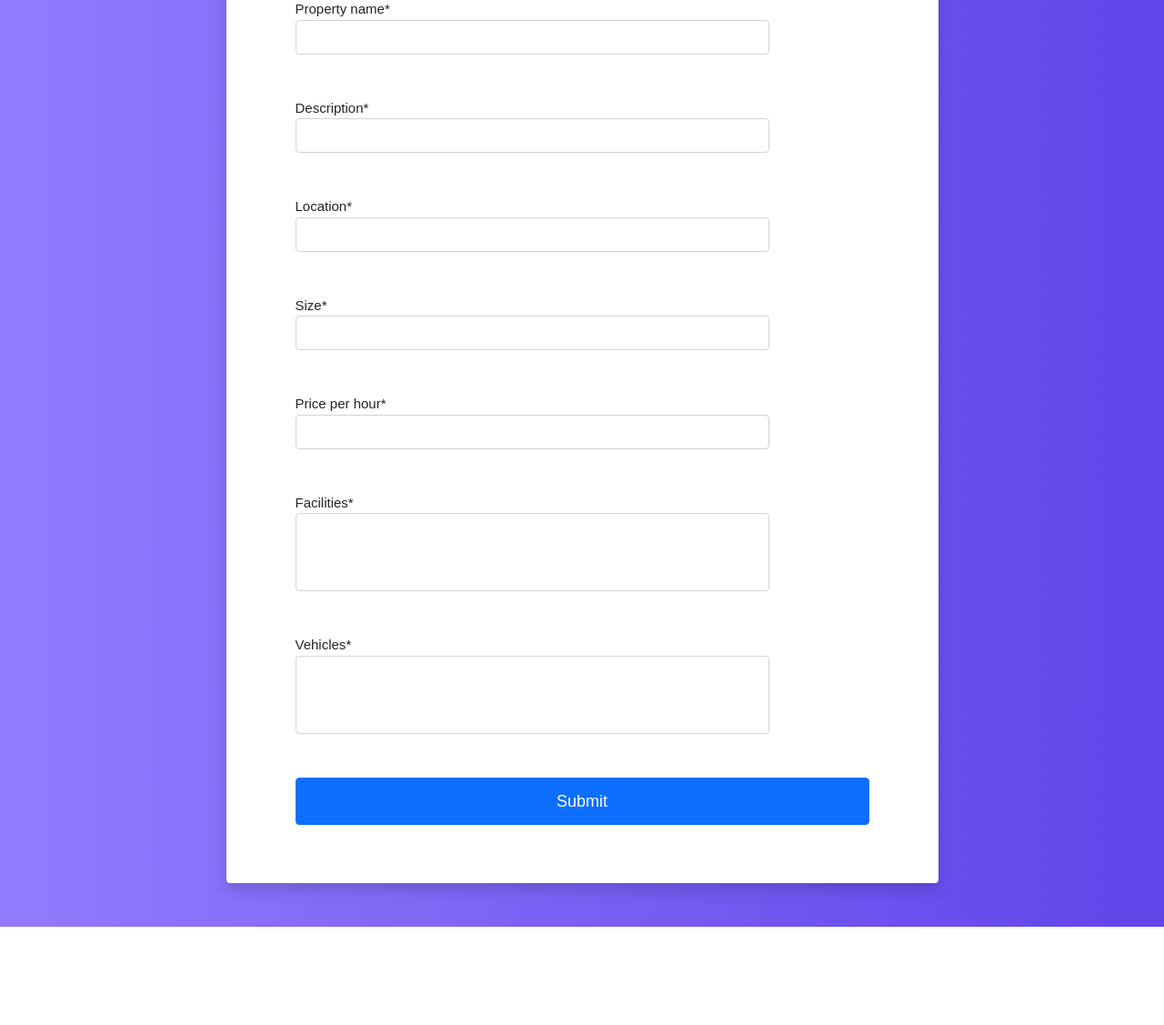
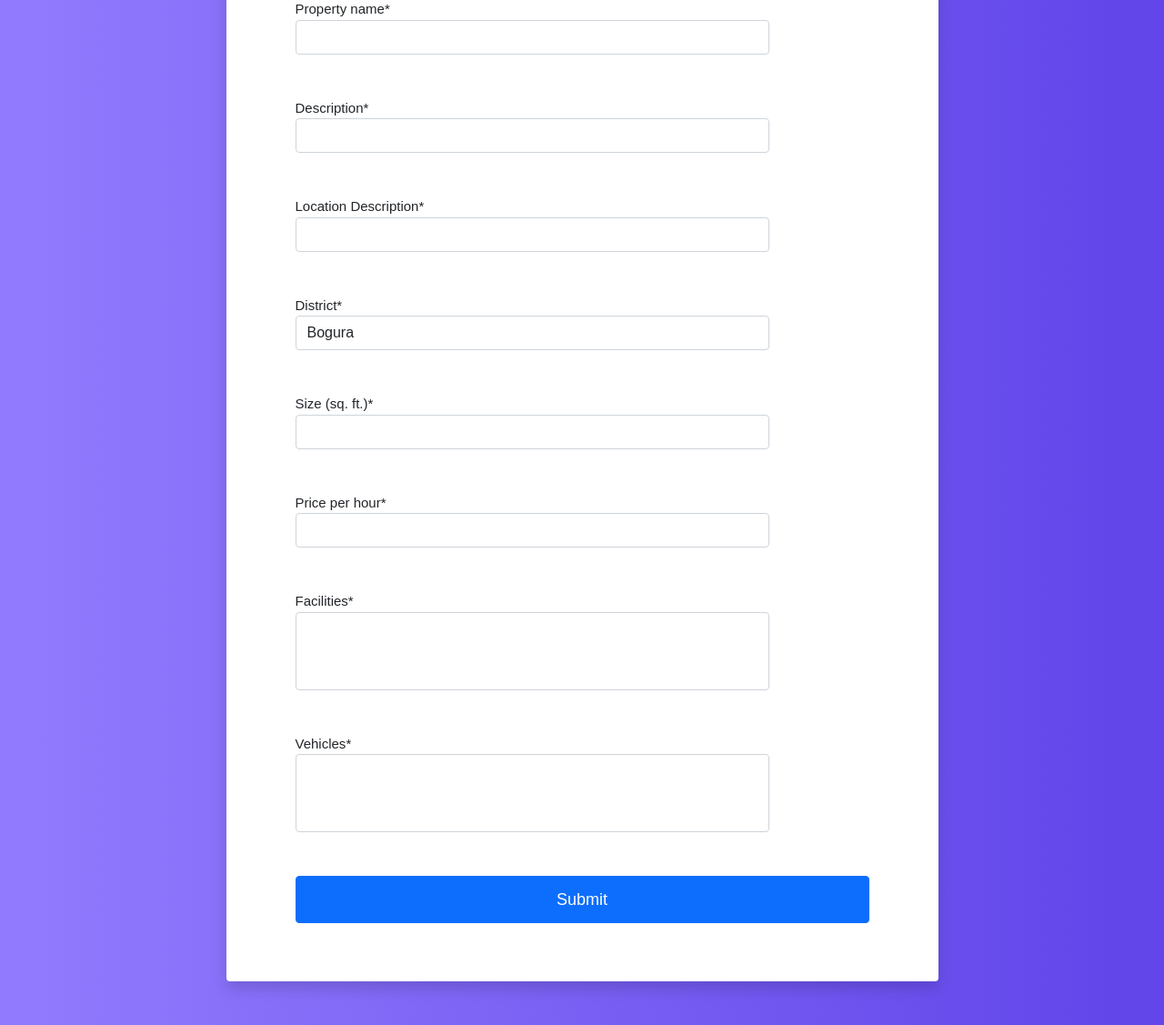
Before and after one commit to ArifShariar/Spacey, a Django app: template templates/host/garage_host.html in a window 1280 px wide. Shown: the part 204-1331 px from the top of the page at 91% size. Before the commit the page ends 1223 px from the top, so only its background shows below. Run offline with Django 4.2, Linux system fonts and the light colour scheme; the template is opened without the code that fills it: values that come from a table or form of the project are taken from there, others are empty; some libraries are stand-ins or nearby versions.

Commit message:
Added location in users and district in hosting

```diff
--- a/Property/forms.py
+++ b/Property/forms.py
@@ -4,28 +4,56 @@ from .models import *
 
 
 class HostPersonalRoomForm(forms.ModelForm):
+
+    def __init__(self, *args, **kwargs):
+        super(HostPersonalRoomForm, self).__init__(*args, **kwargs)
+        self.fields['location'].label = 'Location Description'
+        self.fields['location_district'].label = 'District'
+        self.fields['size'].label = 'Size (sq. ft.)'
+
     class Meta:
         model = Personal
-        fields = ('user_id', 'property_name', 'description', 'location', 'size', 'facilities',
+        fields = ('user_id', 'property_name', 'description', 'location', 'location_district', 'size', 'facilities',
                   'price_per_day', 'rooms')
 
 
 class HostBusinessStorageForm(forms.ModelForm):
+
+    def __init__(self, *args, **kwargs):
+        super(HostBusinessStorageForm, self).__init__(*args, **kwargs)
+        self.fields['location'].label = 'Location Description'
+        self.fields['location_district'].label = 'District'
+        self.fields['size'].label = 'Size (sq. ft.)'
+
     class Meta:
         model = Business
-        fields = ('user_id', 'property_name', 'description', 'location', 'size', 'facilities',
+        fields = ('user_id', 'property_name', 'description', 'location', 'location_district', 'size', 'facilities',
                   'price_per_day', 'rooms')
 
 
 class HostClimateControlledStorageForm(forms.ModelForm):
+
+    def __init__(self, *args, **kwargs):
+        super(HostClimateControlledStorageForm, self).__init__(*args, **kwargs)
+        self.fields['location'].label = 'Location Description'
+        self.fields['location_district'].label = 'District'
+        self.fields['size'].label = 'Size (sq. ft.)'
+
     class Meta:
         model = ClimateControlled
-        fields = ('user_id', 'property_name', 'description', 'location', 'size', 'facilities',
+        fields = ('user_id', 'property_name', 'description', 'location', 'location_district', 'size', 'facilities',
                   'price_per_day', 'machinery')
 
 
 class HostGarageForm(forms.ModelForm):
+
+    def __init__(self, *args, **kwargs):
+        super(HostGarageForm, self).__init__(*args, **kwargs)
+        self.fields['location'].label = 'Location Description'
+        self.fields['location_district'].label = 'District'
+        self.fields['size'].label = 'Size (sq. ft.)'
+
     class Meta:
         model = Garage
-        fields = ('user_id', 'property_name', 'description', 'location', 'size', 'facilities',
+        fields = ('user_id', 'property_name', 'description', 'location', 'location_district', 'size', 'facilities',
                   'price_per_hour', 'vehicles')
--- a/Property/models.py
+++ b/Property/models.py
@@ -1,15 +1,32 @@
 from django.db import models
-
 
 # Create your models here.
 # storage is declared as abstract class
 # other classes like personal room ,business storage, garage and climate controlled
 # will inherit from this Storage Base class
+
+location_choices = [
+    ('Bogura', 'Bogura'),
+    ('Cox\'s Bazar', 'Cox\'s Bazar'),
+    ('Dhaka', 'Dhaka'),
+    ('Chittagong', 'Chittagong'),
+    ('Khulna', 'Khulna'),
+    ('Rajshahi', 'Rajshahi'),
+    ('Sylhet', 'Sylhet'),
+    ('Rangpur', 'Rangpur'),
+    ('Mymensingh', 'Mymensingh'),
+    ('Barisal', 'Barisal'),
+    ('Dinajpur', 'Dinajpur'),
+    ('Comilla', 'Comilla'),
+]
+
+
 class Storage(models.Model):
     user_id = models.ForeignKey('User.User', on_delete=models.CASCADE)
     property_name = models.CharField(max_length=100)
     description = models.CharField(max_length=100)
-    location = models.CharField(max_length=255)
+    location = models.CharField(max_length=100)
+    location_district = models.CharField(max_length=255, choices=location_choices, default='none')
     size = models.IntegerField()
     # TODO: ADD IMAGE FIELD
     created_at = models.DateTimeField(auto_now_add=True)
--- a/User/views.py
+++ b/User/views.py
@@ -48,6 +48,7 @@ def register(request):
             nid_number = form.cleaned_data['nid_number']
             date_of_birth = form.cleaned_data['date_of_birth']
             phone_number = form.cleaned_data['phone_number']
+            location = form.cleaned_data['location']
 
             existing_user = User.objects.filter(Q(email=email) | Q(nid_number=nid_number))
             if existing_user:
@@ -55,7 +56,7 @@ def register(request):
                 return render(request, 'auth/register.html', context)
             else:
                 new_user = User(name=user_name, email=email, password=password, nid_number=nid_number,
-                                date_of_birth=date_of_birth, phone_number=phone_number)
+                                date_of_birth=date_of_birth, phone_number=phone_number, location=location)
                 new_user.save()
                 messages.success(request, 'User created successfully, please log in to continue')
                 return redirect('login')
--- a/templates/auth/register.html
+++ b/templates/auth/register.html
@@ -44,6 +44,11 @@
                         </div>
 
                         <div class="form-outline mb-4">
+                            {{ form.location|as_crispy_field }}
+                        </div>
+
+
+                        <div class="form-outline mb-4">
                             {{ form.date_of_birth|as_crispy_field }}
                         </div>
 
--- a/templates/host/business_storage_host.html
+++ b/templates/host/business_storage_host.html
@@ -43,6 +43,12 @@
                         {{ form.location|as_crispy_field}}
                     </div>
                 </div>
+
+                <div class="row mx-5 my-5">
+                    <div class="col-lg-10 col-md-4">
+                        {{ form.location_district|as_crispy_field}}
+                    </div>
+                </div>
                 <div class="row mx-5 my-5">
                     <div class="col-lg-10 col-md-4">
                         {{ form.size|as_crispy_field}}
--- a/templates/host/garage_host.html
+++ b/templates/host/garage_host.html
@@ -43,6 +43,14 @@
                         {{ form.location|as_crispy_field}}
                     </div>
                 </div>
+
+                <div class="row mx-5 my-5">
+                    <div class="col-lg-10 col-md-4">
+                        {{ form.location_district|as_crispy_field}}
+                    </div>
+                </div>
+
+
                 <div class="row mx-5 my-5">
                     <div class="col-lg-10 col-md-4">
                         {{ form.size|as_crispy_field}}
```
Also changed, not shown: User/models.py (+18 -1 lines), templates/host/climate_controlled_storage_host.html (+7 -0 lines), templates/host/personal_room_host.html (+8 -0 lines), Property/migrations/0014_alter_business_location_and_more.py (added), Property/migrations/0015_business_location_district_and_more.py (added), User/migrations/0003_user_location.py (added).
